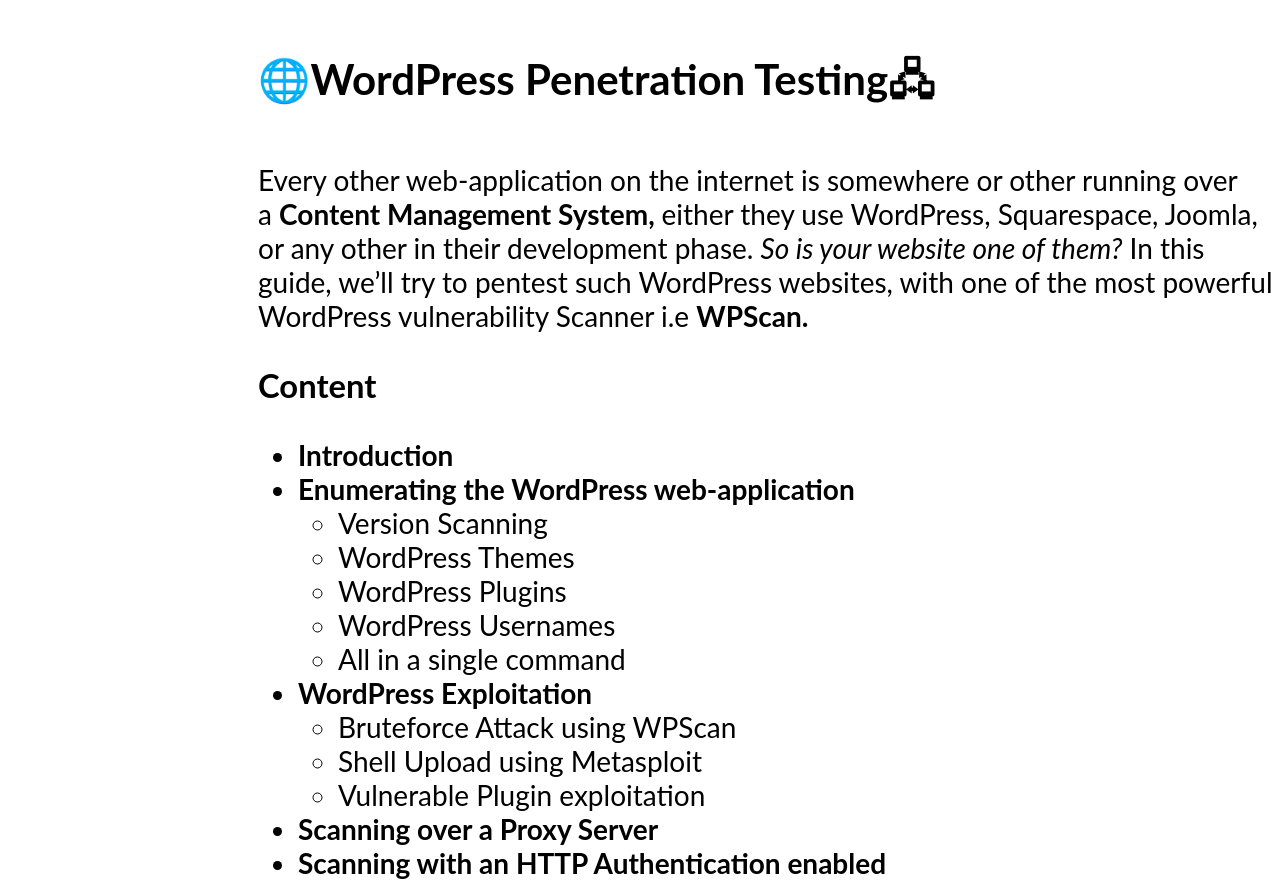
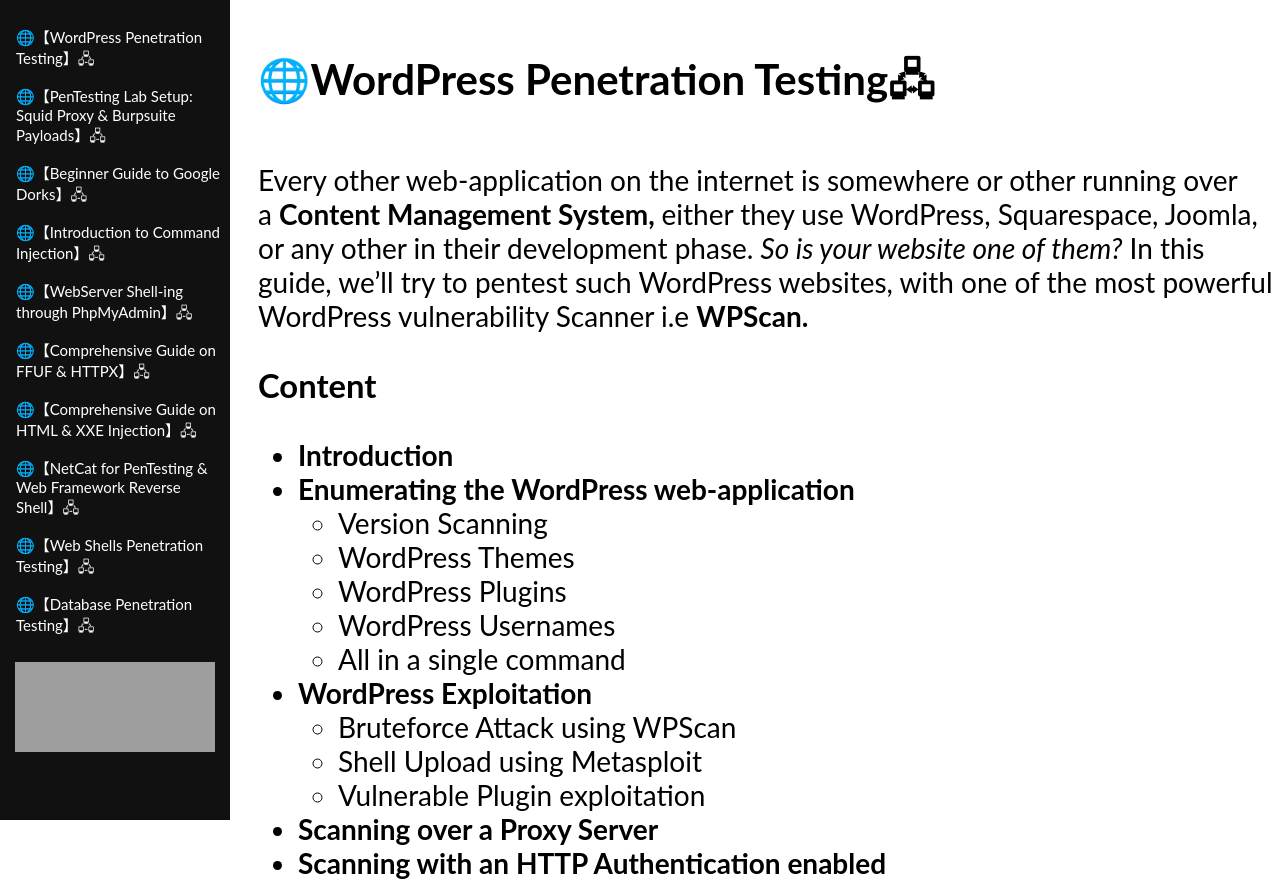
Before and after one commit to julisunkan/awpt, a plain HTML site: page 1.html in a window 1280 px wide. Shown: the top 883 px of the page. Drawn offline with Linux system fonts and the light colour scheme; grey boxes are pictures that could not be loaded.

Commit message:
Update 1.html

```diff
--- a/1.html
+++ b/1.html
@@ -6,6 +6,19 @@
 body {
   font-family: "Lato", sans-serif;
 }
+
+.sidenav {
+  height: 100%;
+  width: 230px;
+  position: fixed;
+  z-index: 1;
+  top: 0;
+  left: 0;
+  background-color: #111;
+  overflow-x: hidden;
+  padding-top: 20px;
+}
+
 .main {
         height: 100%;
         width: 1020px;
@@ -18,6 +31,18 @@ body {
         overflow-y: scroll;
         padding-top: 0px;
     }
+.sidenav a {
+  padding: 6px 8px 6px 16px;
+  text-decoration: none;
+  font-size: 15px;
+  color: white;
+  display: block;
+}
+
+.sidenav a:hover {
+  color: red;
+}
+
 .main {
   margin-left: 240px; /* Same as the width of the sidenav */
   font-size: 28px; /* Increased text to enable scrolling */
@@ -25,10 +50,25 @@ body {
 }
 
 @media screen and (max-height: 450px) {
+  .sidenav {padding-top: 15px;}
+  .sidenav a {font-size: 18px;}
 }
 </style>
 </head>
 <body>
+<div class="sidenav">
+<a href="1.html">🌐【WordPress Penetration Testing】🖧</a>
+  <a href="2.html">🌐【PenTesting Lab Setup: Squid Proxy &  Burpsuite Payloads】🖧</a>
+  <a href="3.html">🌐【Beginner Guide to Google Dorks】🖧</a>
+  <a href="4.html">🌐【Introduction to Command Injection】🖧</a>
+ <a href="5.html">🌐【WebServer Shell-ing through PhpMyAdmin】🖧</a>
+  <a href="6.html">🌐【Comprehensive Guide on FFUF & HTTPX】🖧</a>
+  <a href="7.html">🌐【Comprehensive Guide on HTML & XXE Injection】🖧</a>
+<a href="8.html">🌐【NetCat for PenTesting & Web Framework Reverse Shell】🖧</a>
+  <a href="9.html">🌐【Web Shells Penetration Testing】🖧</a>
+  <a href="10.html">🌐【Database Penetration Testing】🖧</a>
+ <p align="center"><img src="https://pwa-audio-player.digitalskeleton.com.ng/p.jpg" height="90" width="200"></p>
+</div>
 <div class="main">
 <div class="markdown-heading" dir="auto">
 <h2 class="heading-element" dir="auto" tabindex="-1"><p align="left">🌐WordPress Penetration Testing🖧</p></h2>
```
